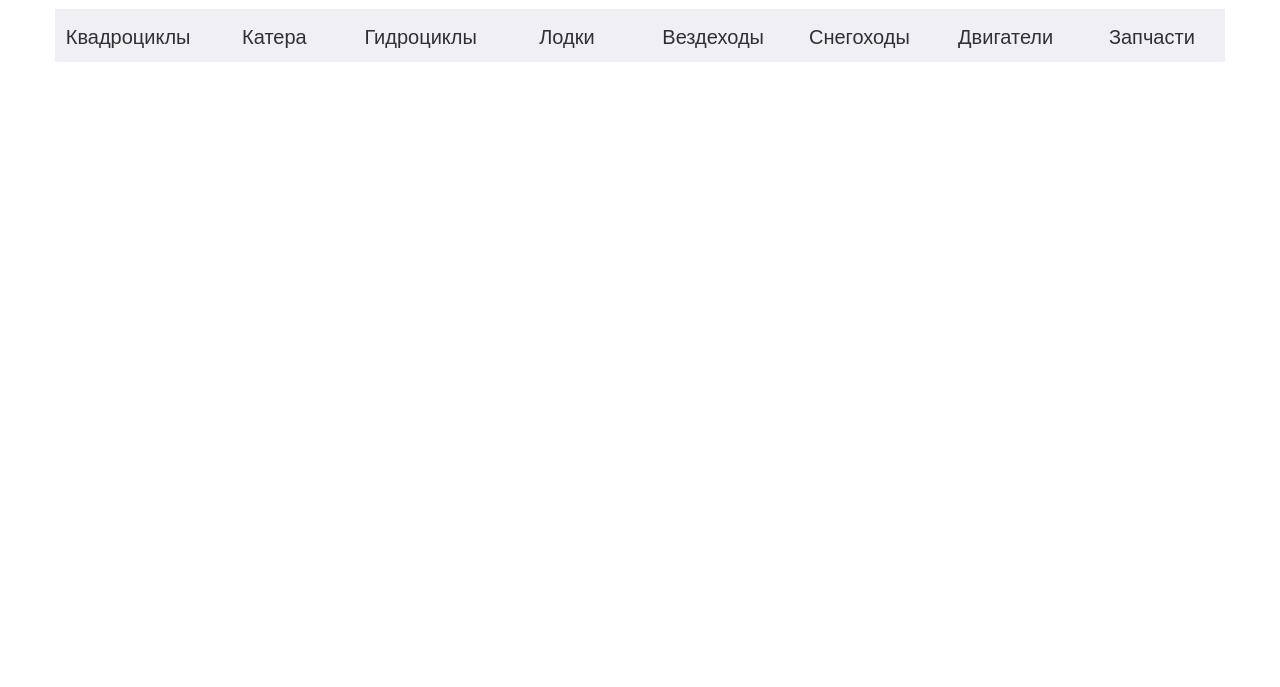
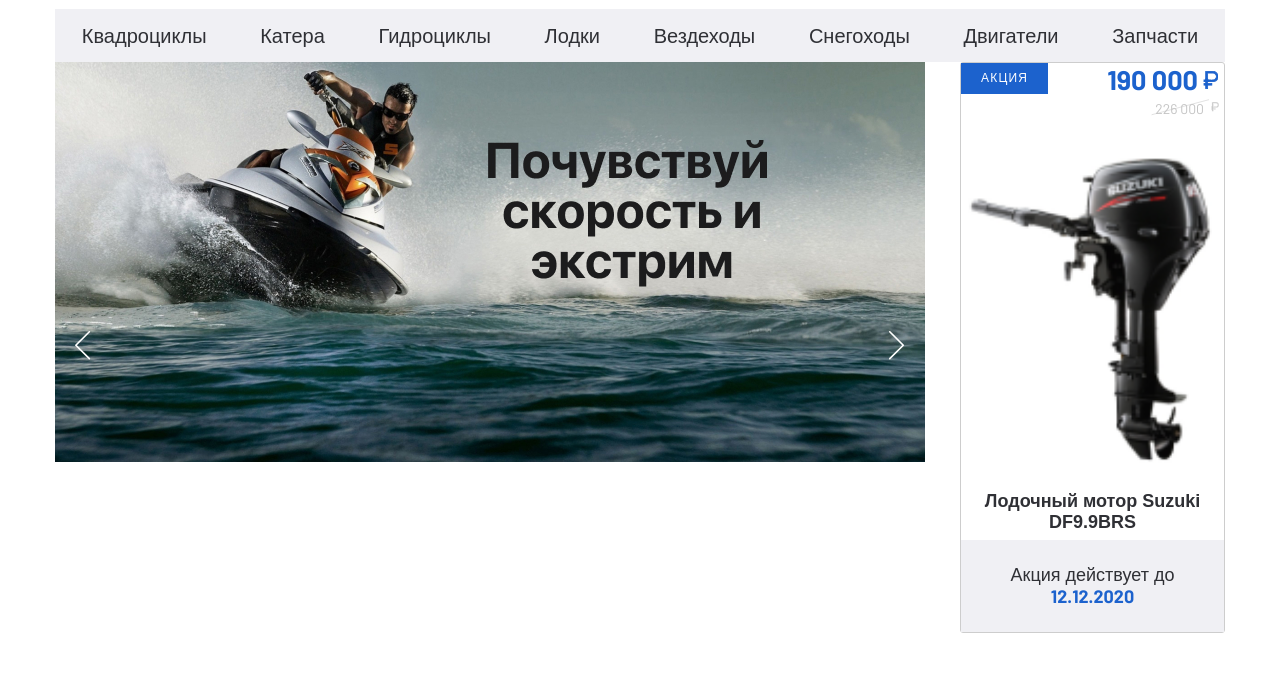
Before and after one commit to alexSmkh/watercrafts, a plain HTML site: page index.html in a window 1280 px wide. Shown: the part 113-800 px from the top of the page. Drawn offline with nearby package versions, Linux system fonts and the light colour scheme.

Commit message:
Added a main slider

```diff
--- a/css/style.css
+++ b/css/style.css
@@ -26,6 +26,10 @@ h3,
 h4,
 h5,
 h6 {
+  margin: 0;
+}
+
+p {
   margin: 0;
 }
 
@@ -130,11 +134,8 @@ header__bottom {
 .menu-categories__link {
   font-weight: 400;
   padding: 15px 0 14px;
-  position: absolute;
-  top: 50%;
-  left: 50%;
-  transform: translate(-50%, -50%);
-  transition: font-weight .3s;
+  transition: all 0.3s;
+  position: relative;
 }
 
 .menu-categories__link::before {
@@ -146,12 +147,11 @@ header__bottom {
   height: 3px;
   bottom: -2px;
   background-color: #1c62cd;
-  transition: all .3s;
+  transition: all 0.3s;
 }
 
 .menu-categories__link:hover {
-  font-family: "SFProDisplay-Semibold", sans-serif;
-  font-weight: 600;
+  color: #000;
 }
 
 .menu-categories__link:hover::before {
@@ -159,3 +159,170 @@ header__bottom {
   right: auto;
   left: 0;
 }
+
+.banner-section__inner {
+  display: flex;
+  justify-content: space-between;
+}
+
+.banner-section__slider {
+  max-width: 870px;
+}
+
+.banner-section__slider-btn {
+  position: absolute;
+  top: 50%;
+  transform: translateY(-50%);
+  background-color: transparent;
+  border: none;
+  margin: 0;
+  padding: 0;
+  z-index: 5;
+  cursor: pointer;
+  outline: none;
+}
+
+.banner-section__slider-btnprev {
+  left: 20px;
+}
+
+.banner-section__slider-btnnext {
+  right: 20px;
+}
+
+.slick-dots {
+  position: absolute;
+  bottom: 40px;
+  left: 0;
+  right: 0;
+  text-align: center;
+}
+
+.slick-dots li {
+  display: inline-block;
+  padding: 0 5px;
+}
+
+.slick-dots button {
+  padding: 0;
+  margin: 0;
+  font-size: 0;
+  height: 11px;
+  width: 11px;
+  border: 1px solid #fff;
+  border-radius: 50%;
+  background-color: transparent;
+  outline: none;
+}
+
+.slick-active button {
+  background-color: #fff;
+}
+
+.sale-item {
+  max-width: 265px;
+  text-align: center;
+  border: 1px solid #cdcdcd;
+  border-radius: 3px;
+  display: flex;
+  flex-direction: column;
+  justify-content: space-between;
+}
+
+.sale-item__top {
+  display: flex;
+  justify-content: space-between;
+  align-items: flex-start;
+}
+
+.sale-item__info {
+  color: #fff;
+  background-color: #1c62cd;
+  padding: 8px 20px;
+  text-transform: uppercase;
+  font-size: 12px;
+  line-height: 15px;
+  letter-spacing: 0.1em;
+}
+
+.sale-item__price {
+  text-align: right;
+}
+
+.price {
+  font-family: "Barlow", sans-serif;
+  position: relative;
+}
+
+.sale-item__price-new {
+  font-weight: 700;
+  font-size: 27px;
+  line-height: 32px;
+  color: #1c62cd;
+  margin-right: 6px;
+  padding-right: 20px;
+}
+
+.sale-item__price-new::after {
+  content: '';
+  background-image: url(../images/icons-price.svg);
+  position: absolute;
+  right: 0;
+  height: 18px;
+  width: 15px;
+  top: 8px;
+}
+
+.sale-item__price-old {
+  display: inline-block;
+  font-weight: 400;
+  font-size: 14px;
+  line-height: 17px;
+  color: #c4c4c4;
+  padding: 2px 5px;
+  margin-right: 15px;
+  background-image: url('../images/old-line.svg');
+  background-repeat: no-repeat;
+}
+
+.sale-item__price-old::after {
+  content: '';
+  background-image: url(../images/icons-price-old.svg);
+  position: absolute;
+  right: -10px;
+  height: 10px;
+  width: 8px;
+  top: 4px;
+}
+
+.sale-item__footer {
+  background-color: #f0f0f4;
+  padding: 25px 20px;
+  font-size: 18px;
+  line-height: 21px;
+
+}
+
+.sale-item__footer span{
+  color: #1c62cd;
+  display: block;
+  font-weight: 700;
+  font-family: "Barlow", sans-serif;
+}
+
+.sale-item__title {
+  font-size: 18px;
+  line-height: 21px;
+  font-family: 'SFProDisplay-Bold', sans-serif;
+  font-weight: 700;
+  margin-bottom: 7px;
+}
+
+.banner-section__slider-img {
+  object-fit: cover;
+  min-width: 400px;
+}
+
+.sale-item__img {
+  object-fit: contain;
+}
--- a/index.html
+++ b/index.html
@@ -8,6 +8,7 @@
     <link rel="stylesheet" href="css/normalize.css" />
     <link rel="stylesheet" href="css/slick.css" />
     <link rel="stylesheet" href="css/fonts.css" />
+    <link href="https://fonts.googleapis.com/css2?family=Barlow:wght@400;700&display=swap" rel="stylesheet">
     <link rel="stylesheet" href="css/style.css" />
   </head>
   <body>
@@ -88,6 +89,52 @@
       </div>
     </header>
 
+    <section class="banner-section">
+      <div class="container">
+        <div class="banner-section__inner">
+          <div class="banner-section__slider">
+            <a class="banner-section__slider-item" href="#">
+              <img class="banner-section__slider-img" src="images/banner-slider.jpg" alt="" />
+            </a>
+            <a class="banner-section__slider-item" href="#">
+              <img class="banner-section__slider-img" src="images/banner-slider.jpg" alt="" />
+            </a>
+            <a class="banner-section__slider-item" href="#">
+              <img class="banner-section__slider-img" src="images/banner-slider.jpg" alt="" />
+            </a>
+            <a class="banner-section__slider-item" href="#">
+              <img class="banner-section__slider-img" src="images/banner-slider.jpg" alt="" />
+            </a>
+            <a class="banner-section__slider-item" href="#">
+              <img class="banner-section__slider-img" src="images/banner-slider.jpg" alt="" />
+            </a>
+            <a class="banner-section__slider-item" href="#">
+              <img class="banner-section__slider-img" src="images/banner-slider.jpg" alt="" />
+            </a>
+          </div>
+          <a class="banner-section__item sale-item" hred="#">
+            <div class="sale-item__top">
+              <p class="sale-item__info">Акция</p>
+              <div class="sale-item__price">
+                <div class="price sale-item__price-new">190 000</div>
+                <div class="price sale-item__price-old">226 000</div>
+              </div>
+            </div>
+            <img
+              src="images/content/sale-1.png"
+              alt=""
+              class="sale-item__img"
+            />
+            <h5 class="sale-item__title">Лодочный мотор Suzuki DF9.9BRS</h5>
+            <p class="sale-item__footer">
+              Акция действует до
+              <span>12.12.2020</span>
+            </p>
+          </a>
+        </div>
+      </div>
+    </section>
+
     <script src="https://ajax.googleapis.com/ajax/libs/jquery/3.4.1/jquery.min.js"></script>
     <script src="js/slick.min.js"></script>
     <script src="js/main.js"></script>
--- a/js/main.js
+++ b/js/main.js
@@ -1 +1,11 @@
-$(function () {});
+$(function () {
+
+  $(".banner-section__slider").slick({
+    dots: true,
+    prevArrow:
+      '<button class="banner-section__slider-btn banner-section__slider-btnprev"><img src="images/arrow-left.svg"></button>',
+    nextArrow:
+      '<button class="banner-section__slider-btn banner-section__slider-btnnext"><img src="images/arrow-right.svg"></button>',
+  });
+
+});
```
Also changed, not shown: images/arrow-left.svg (added), images/arrow-right.svg (added), images/banner-slider.jpg (added), images/content/sale-1.png (added), images/icons-price-old.svg (added), images/icons-price.svg (added), images/old-line.svg (added).
